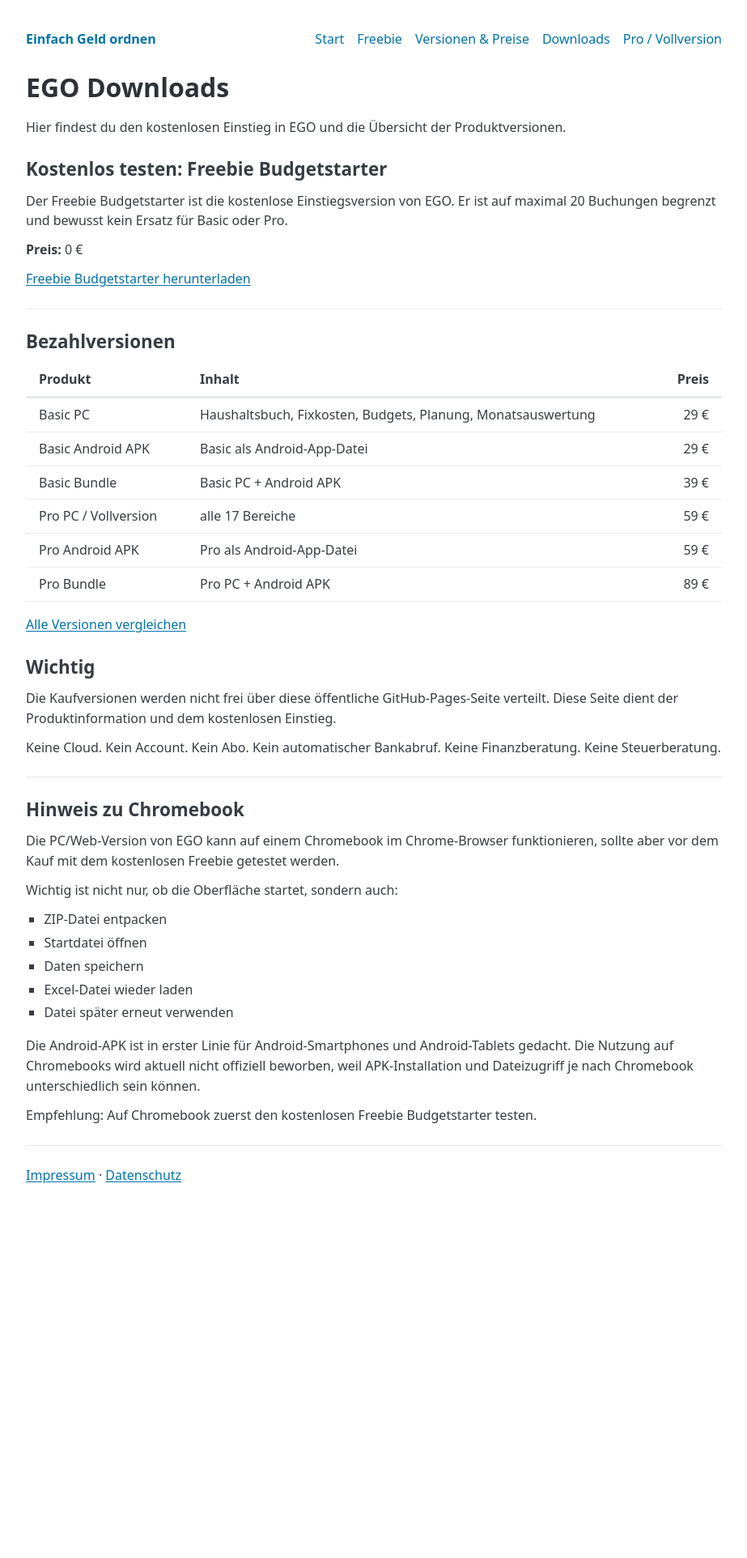
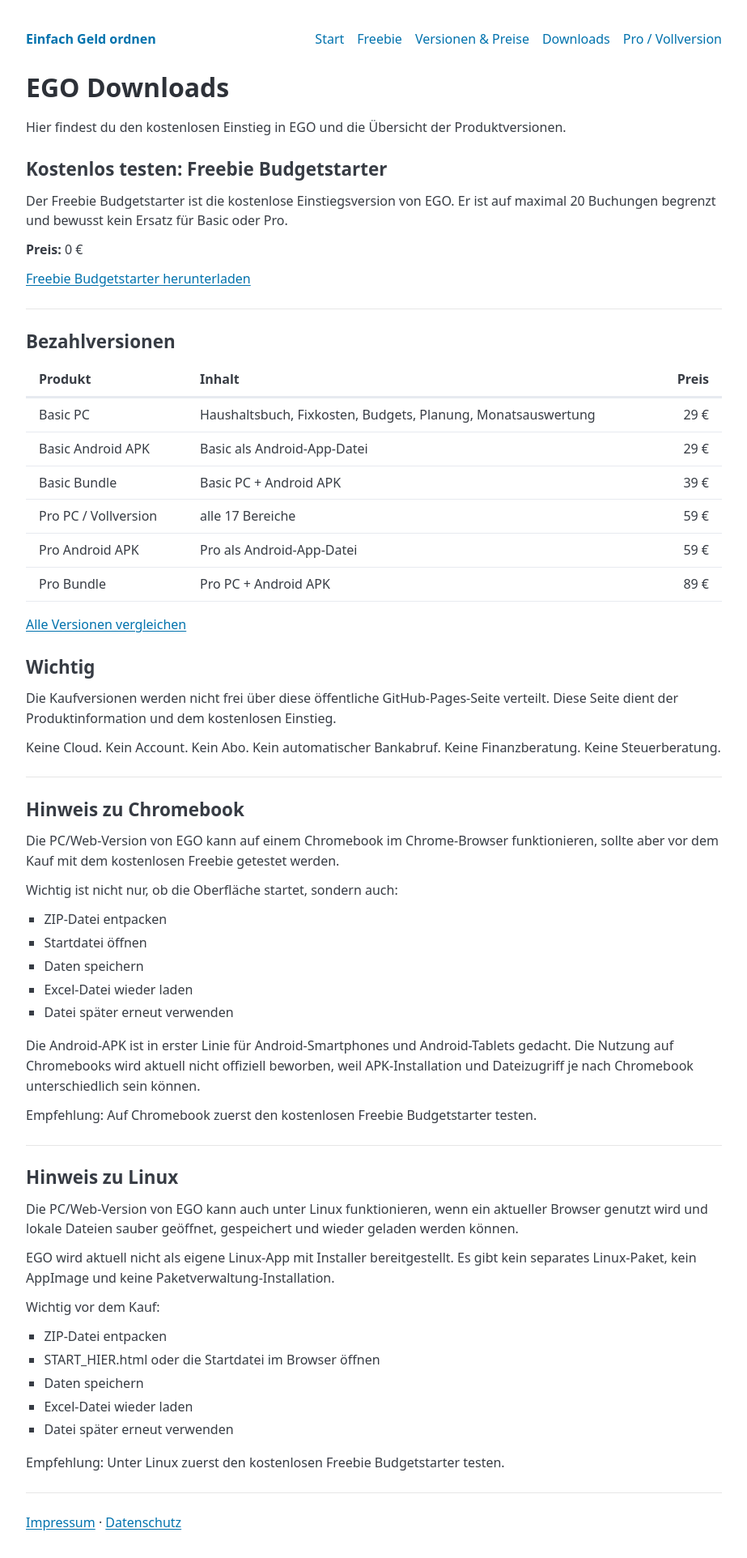
Before and after one commit to gluecklich-tools/einfach-geld-ordnen, a Jekyll site: the page built from seiten/downloads.md, in a window 1280 px wide. Shown: the whole page at 81% size, without its empty margins (178-1101 px from the left). Built offline with Jekyll 4.4.1, drawn with Linux system fonts in a browser that asks for light colours; before the commit the page ends 1495 px from its top, so only the background shows below that.

Commit message:
Linux-Hinweis für EGO ergänzen

```diff
--- a/_data/ego_products.yml
+++ b/_data/ego_products.yml
@@ -156,3 +156,4 @@
   support: "EGO ist ein Selbstbedienungsprodukt ohne Live-Supportversprechen."
   rechtliches: "EGO ist keine Finanzberatung, keine Steuerberatung und kein Online-Banking."
   chromebook: "Chromebook kann mit der PC/Web-Version funktionieren, sollte aber zuerst mit dem kostenlosen Freebie getestet werden. Android-APK auf Chromebook wird aktuell nicht offiziell beworben."
+  linux: "Linux kann mit der PC/Web-Version funktionieren, sollte aber zuerst mit dem kostenlosen Freebie getestet werden. Es gibt aktuell keine eigene Linux-App und keinen Linux-Installer."
--- a/seiten/downloads.md
+++ b/seiten/downloads.md
@@ -57,3 +57,23 @@
 
 Empfehlung: Auf Chromebook zuerst den kostenlosen Freebie Budgetstarter testen.
 <!-- EGO_CHROMEBOOK_HINT_END -->
+
+<!-- EGO_LINUX_HINT_START -->
+---
+
+## Hinweis zu Linux
+
+Die PC/Web-Version von EGO kann auch unter Linux funktionieren, wenn ein aktueller Browser genutzt wird und lokale Dateien sauber geöffnet, gespeichert und wieder geladen werden können.
+
+EGO wird aktuell nicht als eigene Linux-App mit Installer bereitgestellt. Es gibt kein separates Linux-Paket, kein AppImage und keine Paketverwaltung-Installation.
+
+Wichtig vor dem Kauf:
+
+- ZIP-Datei entpacken
+- START_HIER.html oder die Startdatei im Browser öffnen
+- Daten speichern
+- Excel-Datei wieder laden
+- Datei später erneut verwenden
+
+Empfehlung: Unter Linux zuerst den kostenlosen Freebie Budgetstarter testen.
+<!-- EGO_LINUX_HINT_END -->
```
Also changed, not shown: index.md (+20 -0 lines), seiten/versionen.md (+20 -0 lines), seiten/vollversion.md (+20 -0 lines).
